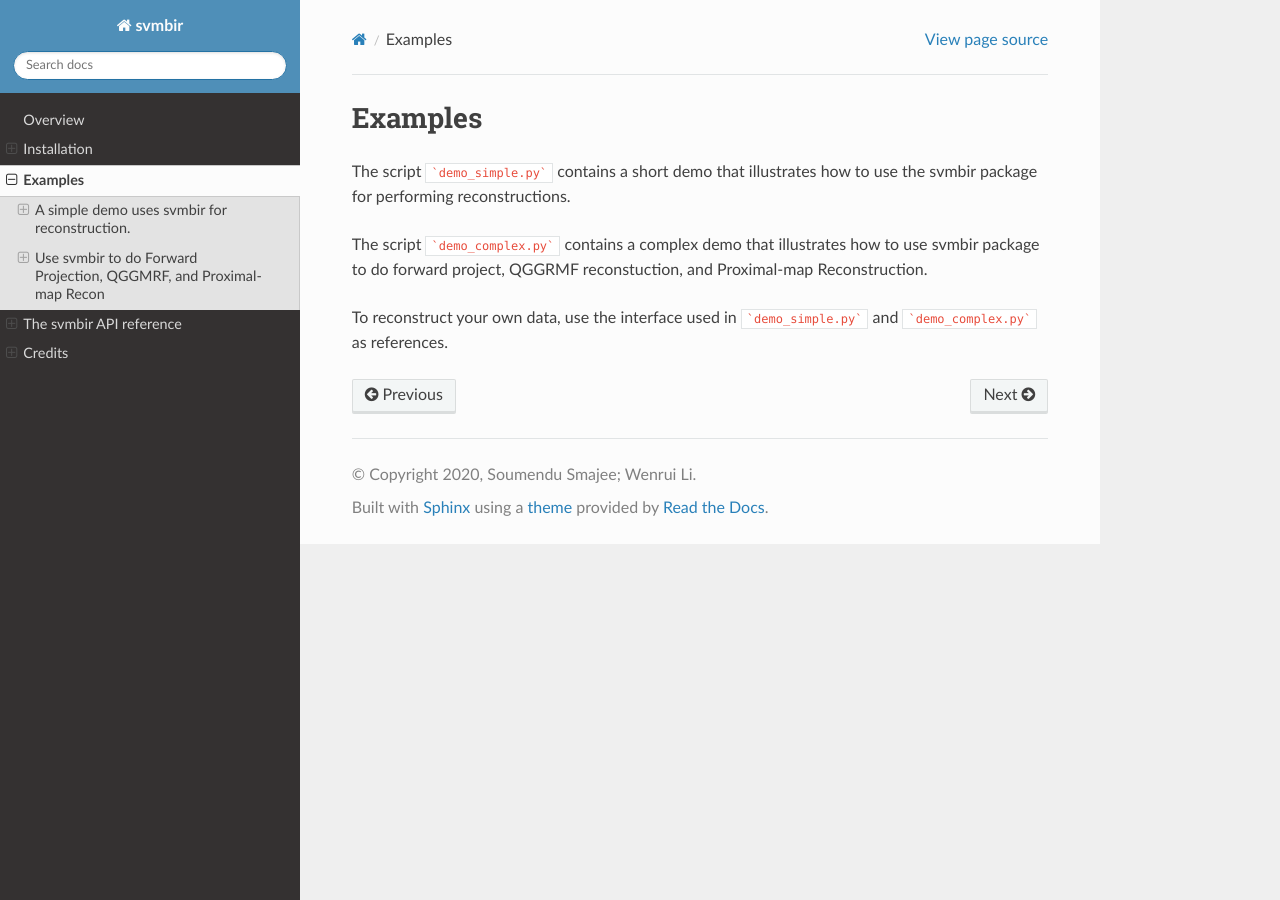
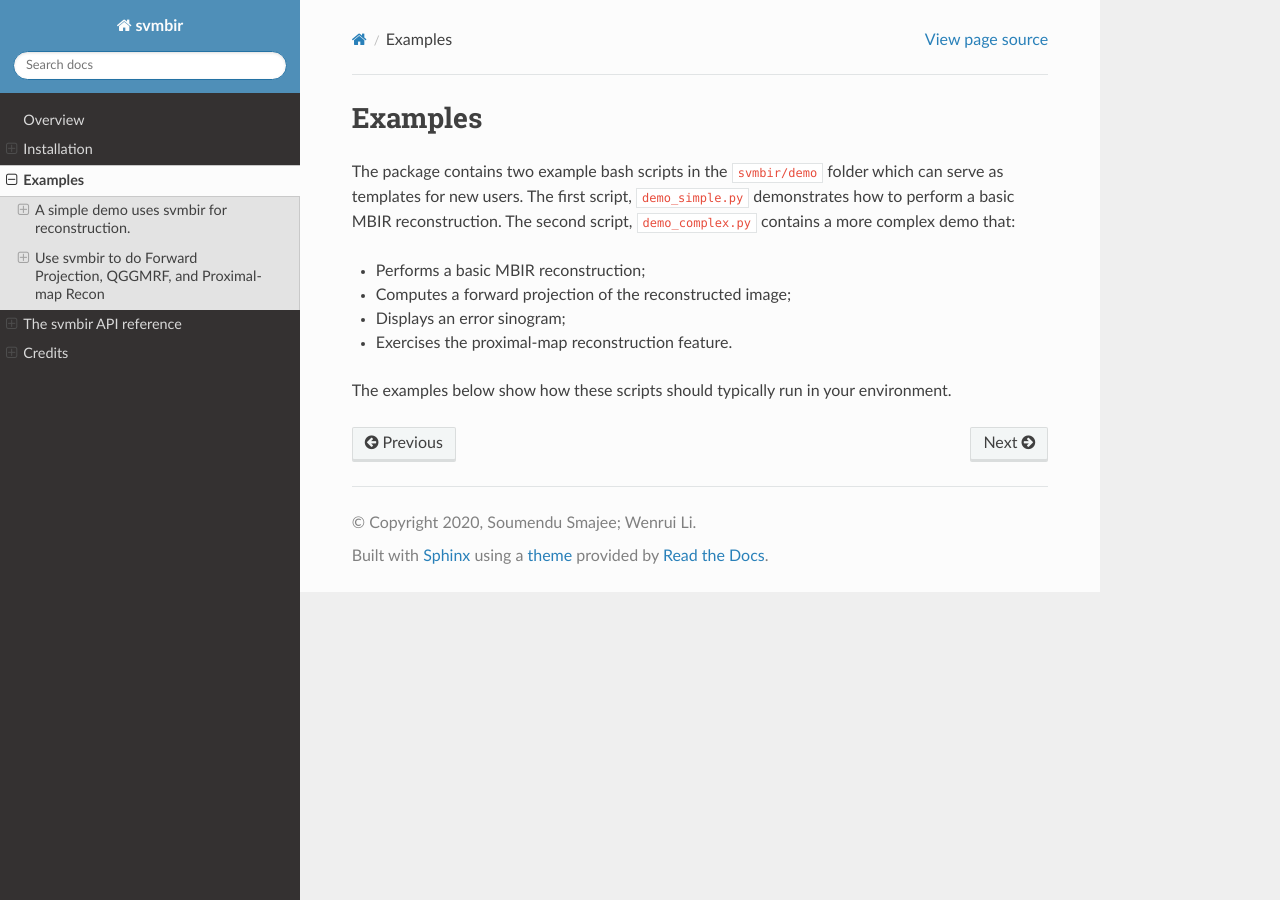
Before and after one commit to cabouman/svmbir, a Sphinx documentation site: the page built from docs/source/examples.rst, in a window 1280 px wide. Built offline with Sphinx 7.4.7 and the Read the Docs theme 2.0.0, drawn with Linux system fonts in a browser that asks for light colours.

Commit message:
Update examples.rst

````diff
--- a/docs/source/examples.rst
+++ b/docs/source/examples.rst
@@ -2,11 +2,14 @@
 Examples
 ========
 
-The script ```demo_simple.py``` contains a short demo that illustrates how to use the svmbir package for performing reconstructions.
+The package contains two example bash scripts in the ``svmbir/demo`` folder which can serve as templates for new users. The first script, ``demo_simple.py`` demonstrates how to perform a basic MBIR reconstruction. The second script, ``demo_complex.py`` contains a more complex demo that:
 
-The script ```demo_complex.py``` contains a complex demo that illustrates how to use svmbir package to do forward project, QGGRMF reconstuction, and Proximal-map Reconstruction.
+*	Performs a basic MBIR reconstruction;
+*  Computes a forward projection of the reconstructed image;
+*  Displays an error sinogram;
+*  Exercises the proximal-map reconstruction feature.
 
-To reconstruct your own data, use the interface used in ```demo_simple.py``` and ```demo_complex.py``` as references.
+The examples below show how these scripts should typically run in your environment.
 
 .. toctree::
    :titlesonly:
````
